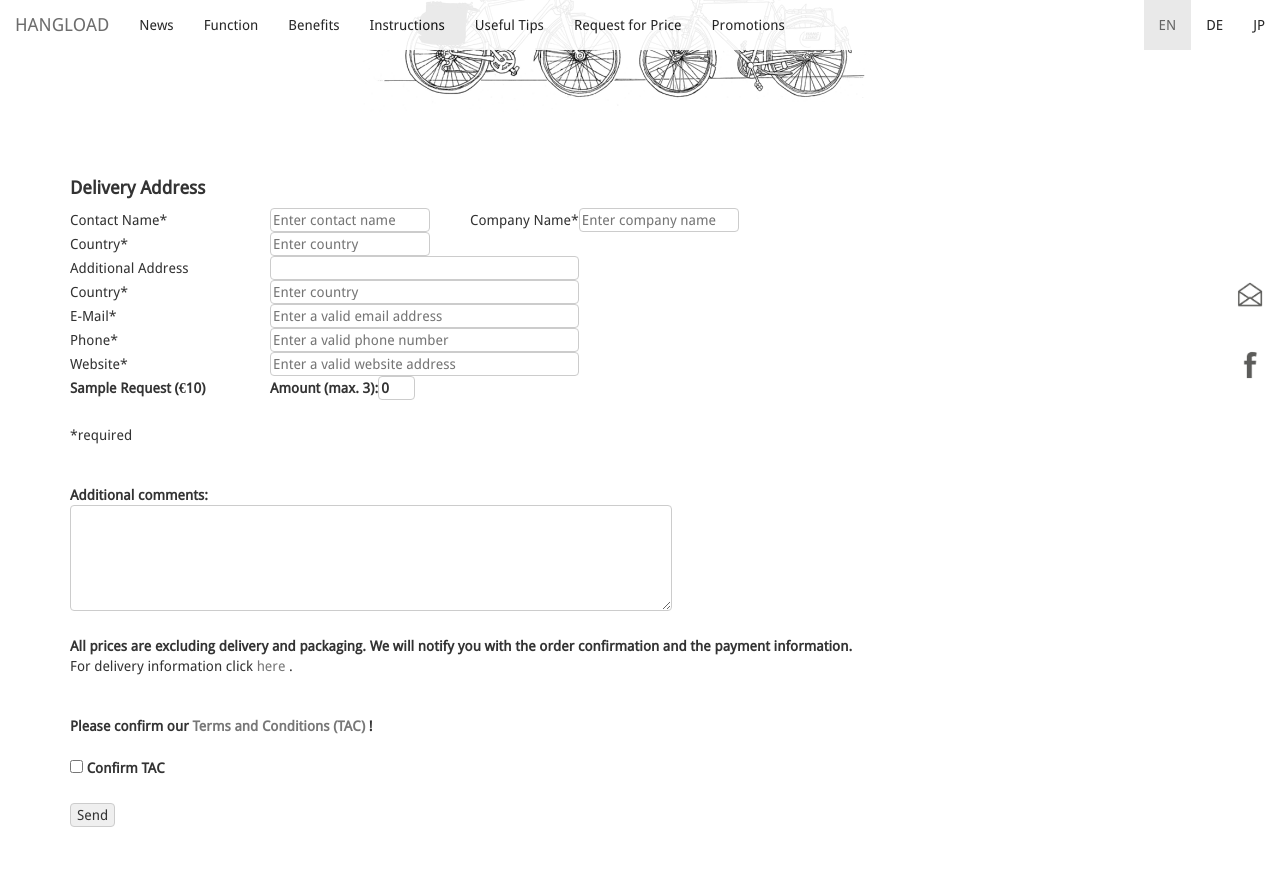
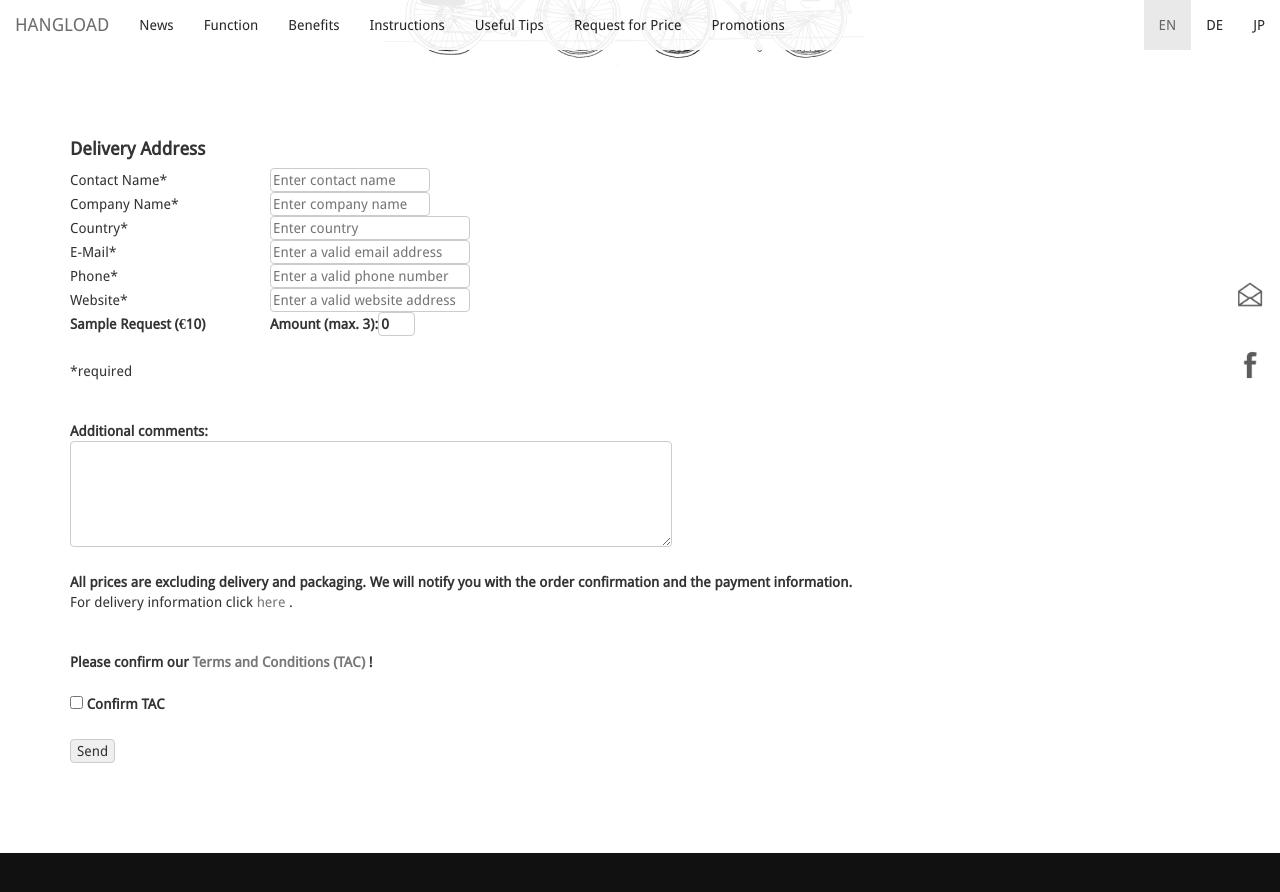
Before and after one commit to bodokaiser/hangload.com, a Jekyll site: the page built from promotions/order.html, in a window 1280 px wide and 900 px high, scrolled down 667 px. Shown: the top 892 px of the window. Built offline with Jekyll 4.4.1, drawn with Linux system fonts in a browser that asks for light colours; nearby versions of some CDN libraries; library files that are not in the unit come from our copies; Markdown is read by kramdown in place of the engine named in the settings.

Commit message:
Update order.html

```diff
--- a/promotions/order.html
+++ b/promotions/order.html
@@ -148,14 +148,10 @@
 <h2 class="text-center"> request for quotation</h2>
 </div>
 </div>
-<h3 class="text-center"> </h3> <br>
 <h4 class="text-center">
 Banners available in various colors.<br>
 Logo maximum 3 colors.<br>
 Minimum order 50.
-<br> <br>
-</h4>
-<br>
 </article>
 
 
@@ -185,16 +181,10 @@
 		<tr>
 			<td width="200px">Contact Name*</td>
 			<td width="200px"><input type="text" required placeholder="Enter contact name" name="contact_name" id="first_name"> </td>
+		</tr>
+		<tr>
 			<td>Company Name*</td>
 			<td width="200px"><input type="text" required placeholder="Enter company name" name="company_name" id="last_name"> </td>
-		</tr>
-		<tr>
-			<td>Country*</td>
-			<td><input type="text" required placeholder="Enter country" name="country" id="country"> </td>
-		</tr>
-		<tr>
-			<td>Additional Address</td>
-			<td colspan="2"><input type="text" name="add_address" id="add_address" style="width: 100%"> </td>
 		</tr>
 		<tr>
 			<td>Country*</td>
```
